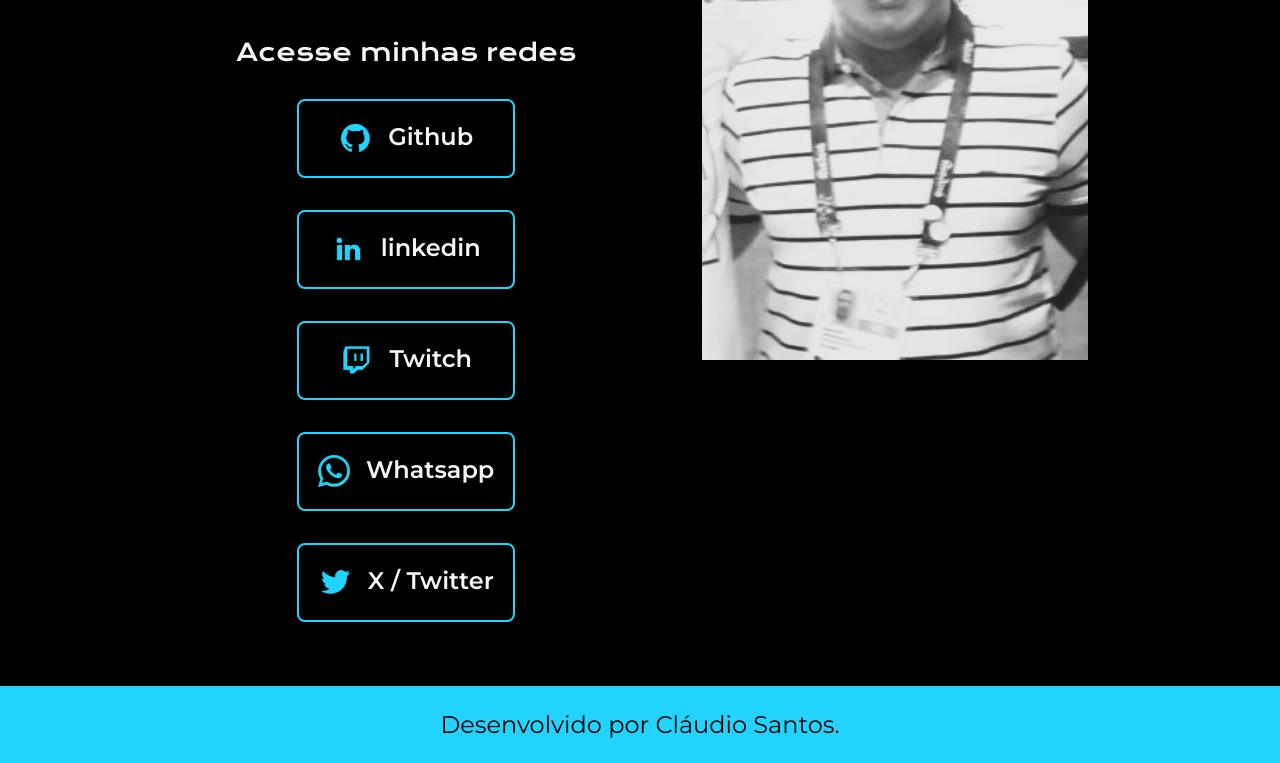
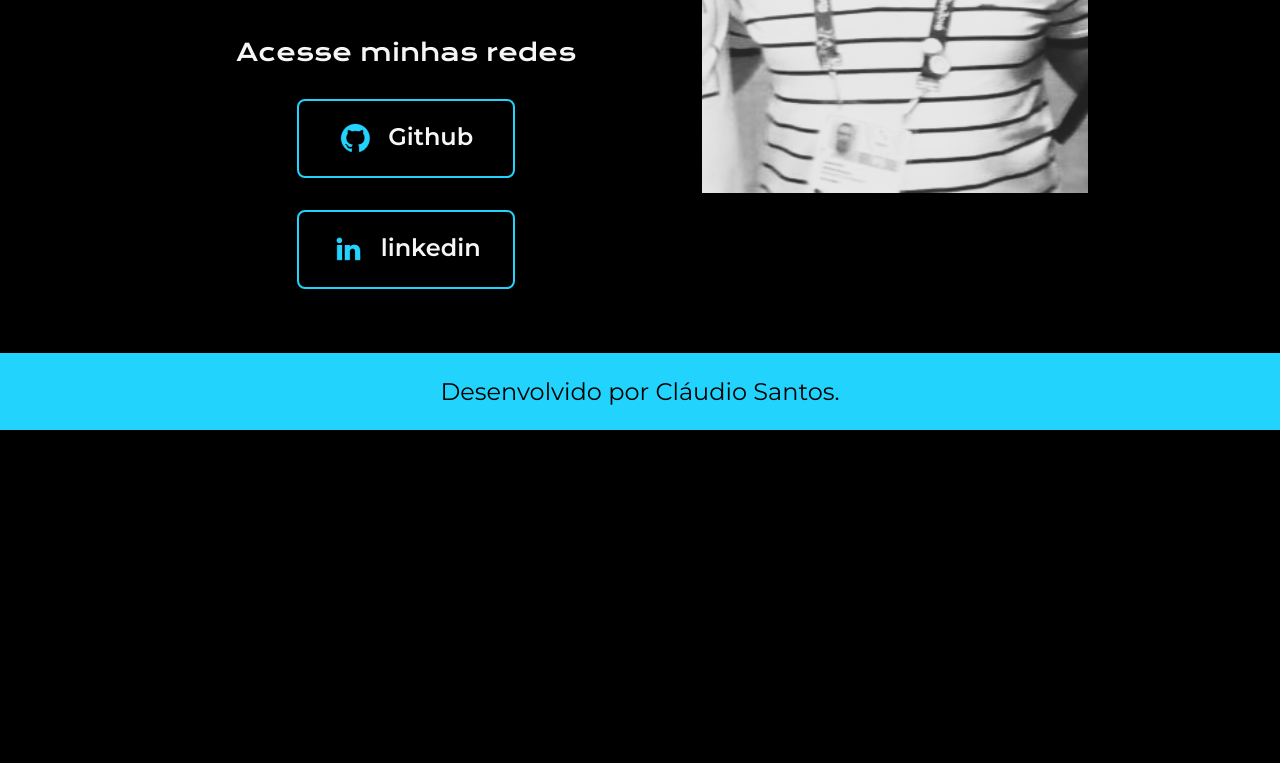
Before and after one commit to MacDevops0/projeto_final_alura_one, a plain HTML site: page index.html in a window 1280 px wide. Shown: the part 561-1324 px from the top of the page. After the commit the page ends 991 px from the top, so only its background shows below. Drawn offline with nearby package versions, Linux system fonts and the light colour scheme.

Commit message:
Exclusão de algumas redes sociais da apresentação

```diff
--- a/index.html
+++ b/index.html
@@ -35,18 +35,6 @@
                     <img src="./assets/linkedin.png">
                     linkedin
                 </a>
-                <a class="apresentacao__links__navegacao" href="https://twitch.tv/">
-                    <img src="./assets/twitch.png">
-                    Twitch
-                </a>
-                <a class="apresentacao__links__navegacao" href="https://whatsapp.com/">
-                    <img src="./assets/whatsapp.png">
-                    Whatsapp
-                </a>
-                <a class="apresentacao__links__navegacao" href="https://twitter.com/Claudio_Alex/">
-                    <img src="./assets/twitter.png">
-                    X / Twitter
-                </a>
             </div>
         </section>
         <img class="apresentacao__imagem" src="./assets/Imagem.png" alt="Foto da Joana Santos programando">
```
